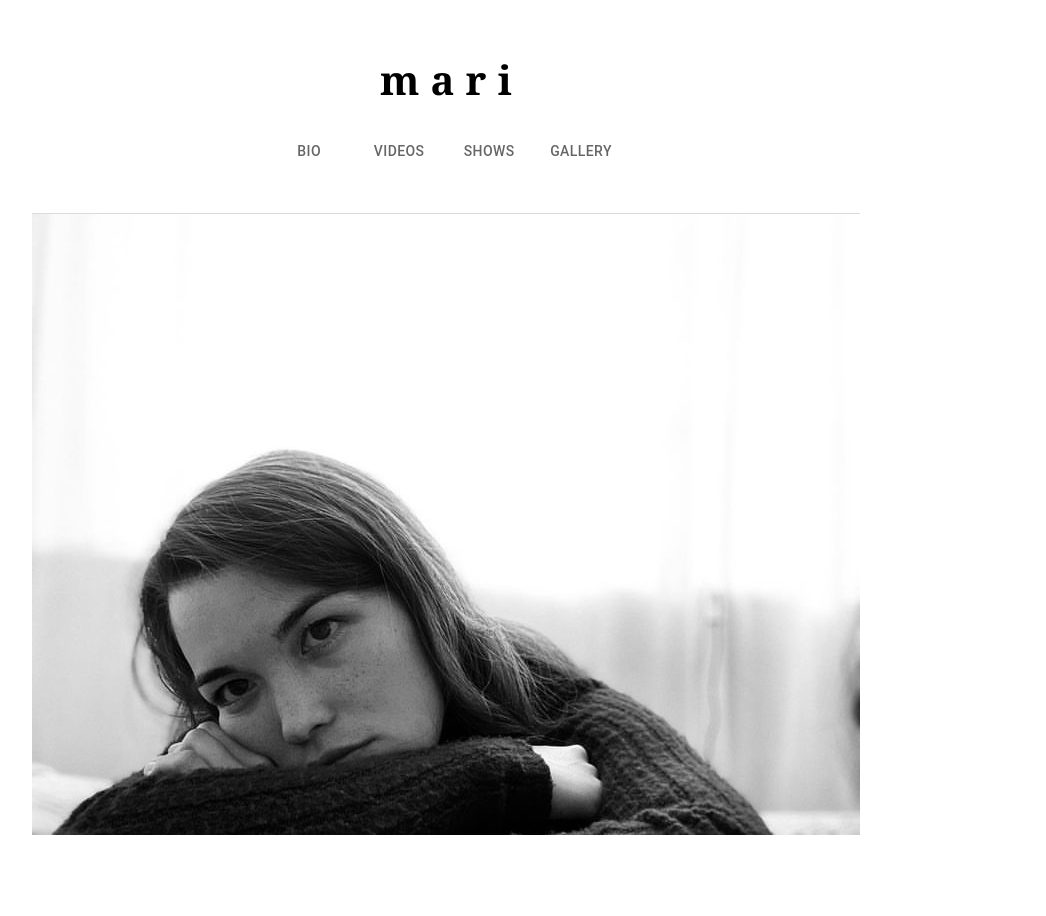
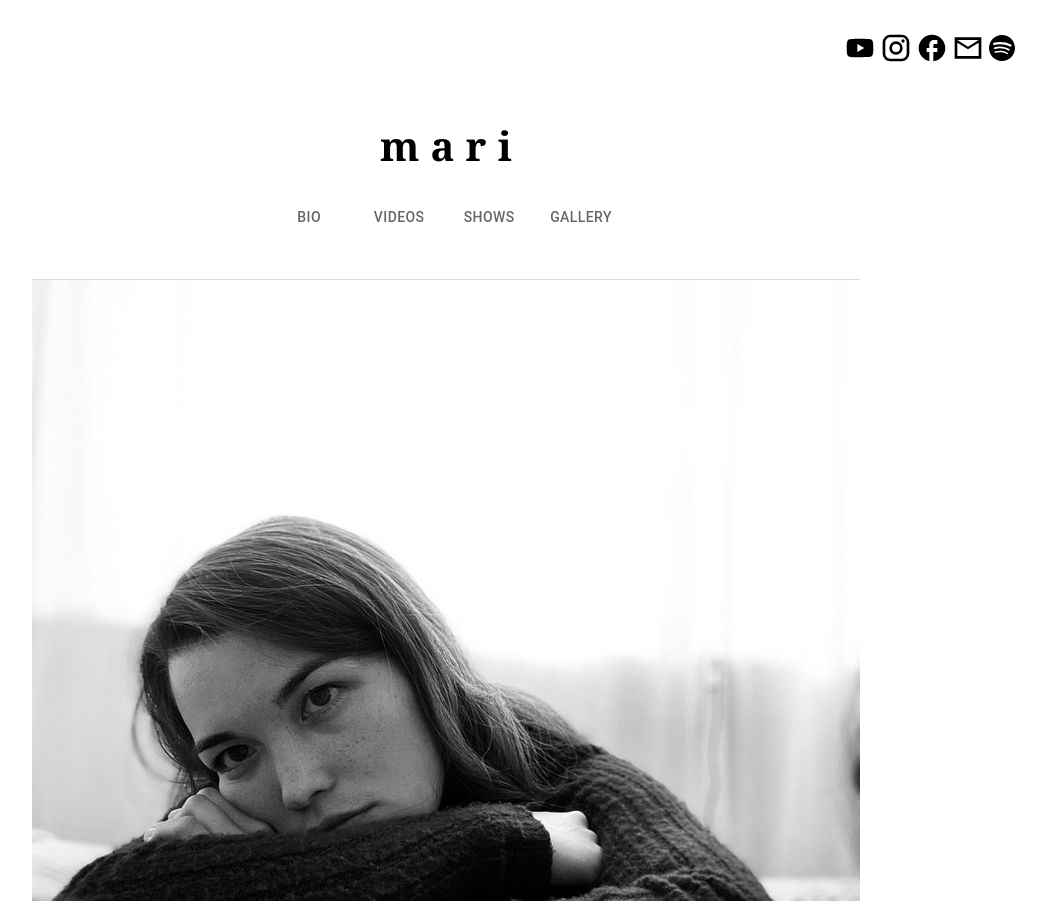
Before and after one commit to dennismaricarl/Mari-s-Music-Website-, a React (Create React App) app in the folder music-website/: page / in a window 1280 px wide. Shown: the whole page, without its empty margins (194-1240 px from the left). Before the commit the page ends 850 px from the top, so only its background shows below. Built offline with nearby package versions, Linux system fonts and the light colour scheme.

Commit message:
added social icons

```diff
--- a/music-website/src/App.css
+++ b/music-website/src/App.css
@@ -1,5 +1,7 @@
+
+
 .App {
-  text-align: center;
+  color: black;
 }
 
 .App-logo {
--- a/music-website/src/components/Home.jsx
+++ b/music-website/src/components/Home.jsx
@@ -1,16 +1,10 @@
-import { React, useState } from "react";
-import FavoriteRoundedIcon from '@mui/icons-material/FavoriteRounded';
-
+import { React} from "react";
 
 
 const Home = () => {
     return (
         <>
-            {/* <FavoriteRoundedIcon className="heart" style={{ color: "black", display: "block", margin: "auto" }} /> */}
-            <div style={{ display: "flex" }} className="cover-container">
-                <img src="./images/cover.jpg" style={{ margin: "auto", marginTop:"30px"}} />
-            </div>
-
+                <img className='cover' src="./images/cover.jpg" style={{ margin: "auto", marginTop:"30px"}} />
         </>
     )
 }
--- a/music-website/src/components/NavBar.jsx
+++ b/music-website/src/components/NavBar.jsx
@@ -3,26 +3,40 @@ import Tab from '@mui/material/Tab';
 import Box from '@mui/material/Box';
 import { useNavigate } from 'react-router-dom';
 import { Typography } from '@mui/material';
+import YouTubeIcon from '@mui/icons-material/YouTube';
+import InstagramIcon from '@mui/icons-material/Instagram';
+import FacebookOutlinedIcon from '@mui/icons-material/FacebookOutlined';
+import MailOutlineSharpIcon from '@mui/icons-material/MailOutlineSharp';
 
 
 
 const NavBar = () => {
     const navigate = useNavigate();
 
+    const navigateToSocial = (link) => {
+        window.location.href = link
+    }
     return (
-        <>
+        <div className="container">
 
-            <Box sx={{ width: '100%', alignItems: "center", marginTop:'50px'}}>
-            <Typography onClick={() => navigate('/')}style={{ fontFamily: 'Georgia', fontWeight: 'bold', fontSize: '40px', textAlign: "center" }}>m a r i</Typography>
-            <br/>
+            <div className="socials">
+                <YouTubeIcon className="icon" style={{ fontSize: '2em' }} onClick={() => navigateToSocial('https://www.youtube.com/@maridennis7760')} />
+                <InstagramIcon className="icon" style={{ fontSize: '2em' }} onClick={() => navigateToSocial('https://www.instagram.com/maridennis93/')} />
+                <FacebookOutlinedIcon className="icon" style={{ fontSize: '2em' }} onClick={() => navigateToSocial('https://www.facebook.com/maricarl.dennis93')} />
+                <MailOutlineSharpIcon className="icon" style={{ fontSize: '2em' }} onClick={() => navigateToSocial("mailto:dennismaricarl@gmail.com")} />
+                <img className="icon" style={{ width: "26px", padding: "3px" }} src="./images/spotify.svg" onClick={() => navigateToSocial('https://open.spotify.com/artist/4bfvD66aV5w15gjI3LyQoZ?si=ISHga8SYTRGsvdqUu1EwbA&nd=1&dlsi=f555802cefec4cd4')}></img>
+            </div>
+            <Box sx={{ width: '100%', alignItems: "center", marginTop: '50px' }}>
+                <Typography onClick={() => navigate('/')} style={{ fontFamily: 'Georgia', fontWeight: 'bold', fontSize: '40px', textAlign: "center" }}>m a r i</Typography>
+                <br />
                 <Tabs centered>
                     <Tab label="Bio" onClick={() => navigate('/bio')} />
                     <Tab label="Videos" onClick={() => navigate('/videos')} />
                     <Tab label="Shows" onClick={() => navigate('/shows')} />
-                    <Tab label="Gallery" onClick={() => navigate('/gallery')}/>
+                    <Tab label="Gallery" onClick={() => navigate('/gallery')} />
                 </Tabs>
             </Box>
-        </>
+        </div>
     )
 }
 
--- a/music-website/src/index.css
+++ b/music-website/src/index.css
@@ -1,11 +1,16 @@
-.cover-container:hover {
+.cover {
+    display: flex;
+    margin: auto;
+}
+
+.cover:hover{
     content: url('../public/images/colored.png');
     display: flex;
     margin: auto;
     margin-top: 30px;
 }
 
-.bioPhoto1{
+.bioPhoto1 {
     display: flex;
     max-height: 70%;
     max-width: 70%;
@@ -14,6 +19,22 @@
 
 }
 
-.button{
-    background-color:red;
+.container {
+    margin: 30px 50px;
 }
+
+.socials {
+    display: flex;
+    justify-content: right;
+    margin: 10px;
+
+}
+
+.icon {
+    padding: 2px;
+}
+
+.icon:hover {
+    transform: scale(1.4);
+    transition: transform 0.3s ease;
+}
```
Also changed, not shown: music-website/public/images/spotify.svg (added).
